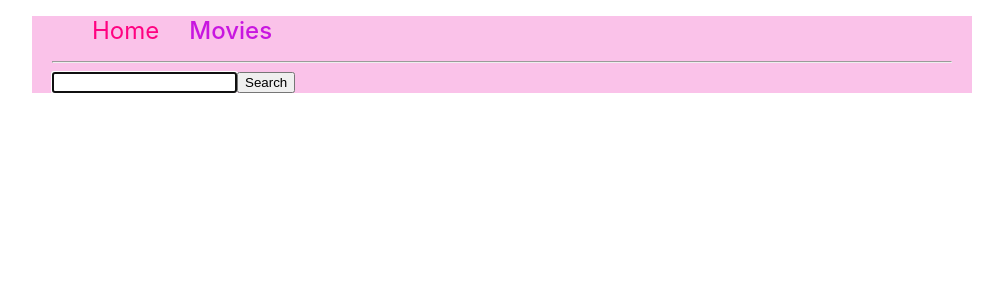
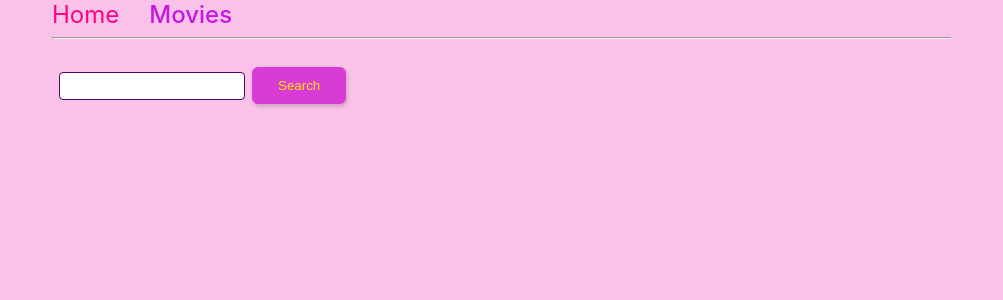
Before and after one commit to victoria2588/goit-react-hw-05-movies, a React (Create React App) app: page /goit-react-hw-05-movies/movies in a window 1280 px wide. Shown: the top 300 px of the page, without its empty margins (138-1141 px from the left). Built offline with nearby package versions, Linux system fonts and the light colour scheme.

Commit message:
commit 006

```diff
--- a/src/components/Cast/Cast.js
+++ b/src/components/Cast/Cast.js
@@ -9,24 +9,31 @@ const Cast = () => {
   const [actorList, setActorList] = useState([]);
 
   useEffect(() => {
+    if (!movieId) return;
+
     axios
       .get(`${BASE_URL}movie/${movieId}/credits?api_key=${API_KEY}`)
       .then(({ data }) => setActorList(data.cast))
       .catch(error => console.log(error));
   }, [movieId]);
 
+  const defaultImg =
+    'https://ireland.apollo.olxcdn.com/v1/files/0iq0gb9ppip8-UA/image;s=1000x700';
+
   return (
     <>
       <ListActors>
         {actorList.map(actor => (
           <li key={actor.id}>
-            {actor.profile_path && (
-              <img
-                src={`https://image.tmdb.org/t/p/w500${actor.profile_path}`}
-                alt={actor.name}
-                width="100px"
-              />
-            )}
+            <img
+              src={
+                actor.profile_path
+                  ? `https://image.tmdb.org/t/p/w500/${actor.profile_path}`
+                  : defaultImg
+              }
+              width="100px"
+              alt={actor.name}
+            />
             <p>{actor.name}</p>
             <p>Character: {actor.character}</p>
           </li>
--- /dev/null
+++ b/src/components/GlobalStyle.js
@@ -0,0 +1,42 @@
+// import 'modern-normalize';
+import { createGlobalStyle } from 'styled-components';
+
+export const GlobalStyle = createGlobalStyle`
+body {
+  margin: 0;
+  -webkit-font-smoothing: antialiased;
+  -moz-osx-font-smoothing: grayscale;
+	margin: 0;
+	color: #000;
+    background-color: #fac2e9;
+
+  }
+
+code {
+    font-family: source-code-pro, Menlo, Monaco, Consolas, 'Courier New',
+      monospace;
+  }
+
+ul {
+    list-style: none;
+    padding-left: 0;
+    margin-top: 0;
+    margin-bottom: 0;
+}
+
+  h1,
+  h2,
+  h3,
+  h4,
+  h5,
+  h6,
+  p {
+    margin: 0;
+}
+
+img {
+    display: block;
+    }
+
+
+`;
--- a/src/components/Layout/Layout.styled.jsx
+++ b/src/components/Layout/Layout.styled.jsx
@@ -7,7 +7,6 @@ export const NavList = styled.ul`
 `;
 export const Container = styled.div`
   max-width: 900px;
-  background-color: #fac2e9;
   margin: 0 auto;
   padding: 0 20px;
 `;
--- a/src/components/Reviews/Reviews.js
+++ b/src/components/Reviews/Reviews.js
@@ -8,6 +8,7 @@ const Reviews = () => {
   const [reviewsList, setReviewsList] = useState([]);
 
   useEffect(() => {
+    if (!movieId) return;
     axios
       .get(`${BASE_URL}movie/${movieId}/reviews?api_key=${API_KEY}`)
       .then(({ data }) => setReviewsList(data.results))
--- a/src/index.js
+++ b/src/index.js
@@ -4,10 +4,13 @@ import { BrowserRouter } from 'react-router-dom';
 import ReactDOM from 'react-dom/client';
 import { App } from 'components/App';
 import './index.css';
+import { GlobalStyle } from 'components/GlobalStyle';
 
 ReactDOM.createRoot(document.getElementById('root')).render(
   <React.StrictMode>
     <BrowserRouter basename="/goit-react-hw-05-movies">
+      <GlobalStyle />
+
       <App />
     </BrowserRouter>
   </React.StrictMode>
--- a/src/pages/MovieDetails/MovieDetails.styled.jsx
+++ b/src/pages/MovieDetails/MovieDetails.styled.jsx
@@ -4,21 +4,71 @@ import styled from 'styled-components';
 export const Description = styled.div`
   display: flex;
   gap: 20px;
+  margin-bottom: 25px;
 `;
 
 export const Button = styled(Link)`
-  display: flex;
+  background: #d93bd6;
+  border: 1px solid #d93bd6;
+  border-radius: 6px;
+  box-shadow: rgba(0, 0, 0, 0.2) 1px 2px 4px;
+  box-sizing: border-box;
+  color: #fce803;
+  display: inline-block;
+  text-decoration: none;
+
+  outline: 0;
+  padding: 10px 25px;
+  margin-top: 20px;
+  margin-bottom: 15px;
   text-align: center;
-  justify-content: center;
-  align-items: center;
-  text-decoration: none;
-  color: white;
-  width: 150px;
-  height: 30px;
-  /* border: 1px solid red; */
-  background-color: gray;
-  margin-bottom: 10px;
-  &:hover {
-    color: black;
+
+  &:hover,
+  &:active {
+    background-color: initial;
+    color: #4e0963;
+  }
+
+  &:active {
+    opacity: 0.5;
   }
 `;
+
+export const MovieDetailsTittle = styled.h1`
+  font-size: 24px;
+  font-weight: 700;
+  color: #db14b0;
+`;
+
+export const MovieDetailsText = styled.p`
+  font-size: 22px;
+  font-weight: 600;
+  font-style: italic;
+  color: #db14b0;
+`;
+
+export const MovieDetailsSubTittle = styled.h2`
+  font-size: 22px;
+  font-weight: 600;
+  font-style: italic;
+
+  color: #db14b0;
+`;
+export const MovieDetailsDesc = styled.p`
+  font-size: 18px;
+  font-weight: 400;
+  color: #a00b80;
+`;
+
+export const MovieDetailsPageSubTittle = styled.h3`
+  font-size: 24px;
+  color: #740a65;
+  text-align: center;
+  margin-bottom: 20px;
+`;
+
+export const InfoList = styled.ul`
+  display: flex;
+  gap: 30px;
+  margin-bottom: 20px;
+`;
--- a/src/pages/Movies/Movies.js
+++ b/src/pages/Movies/Movies.js
@@ -2,6 +2,7 @@ import axios from 'axios';
 import { useEffect, useState } from 'react';
 import { Link, useLocation, useSearchParams } from 'react-router-dom';
 import { BASE_URL, API_KEY } from 'api';
+import { SearchButton, SearchInput, SearchList } from './Movies.styled';
 
 const Movies = () => {
   const [searchParams, setSearchParams] = useSearchParams();
@@ -29,16 +30,16 @@ const Movies = () => {
   return (
     <div>
       <form onSubmit={handleSubmit}>
-        <input
+        <SearchInput
           type="text"
           value={searchQuery}
           autoComplete="off"
           autoFocus
           onChange={handleInputChange}
         />
-        <button type="submit">Search</button>
+        <SearchButton type="submit">Search</SearchButton>
       </form>
-      <ul>
+      <SearchList>
         {listFoundMovies.map(movie => (
           <li key={movie.id}>
             <Link to={`${movie.id}`} state={{ from: location }}>
@@ -46,7 +47,7 @@ const Movies = () => {
             </Link>
           </li>
         ))}
-      </ul>
+      </SearchList>
     </div>
   );
 };
--- a/src/pages/Movies/Movies.styled.jsx
+++ b/src/pages/Movies/Movies.styled.jsx
@@ -1,3 +1,40 @@
 import styled from 'styled-components';
 
-export const SearchButton = styled.button``;
+export const SearchButton = styled.button`
+  background: #d93bd6;
+  border: 1px solid #d93bd6;
+  border-radius: 6px;
+  box-shadow: rgba(0, 0, 0, 0.2) 1px 2px 4px;
+  box-sizing: border-box;
+  color: #fce803;
+  display: inline-block;
+  outline: 0;
+  padding: 10px 25px;
+  margin-top: 20px;
+  margin-bottom: 15px;
+  text-align: center;
+
+  &:hover,
+  &:active {
+    background-color: initial;
+    color: #4e0963;
+  }
+
+  &:active {
+    opacity: 0.5;
+  }
+`;
+
+export const SearchInput = styled.input`
+  border: 0;
+  outline: 1px solid #4e0963;
+  border-radius: 3px;
+  min-width: 130px;
+  height: 24px;
+  margin: 8px;
+  padding-left: 5px;
+`;
+
+export const SearchList = styled.ul`
+  font-size: 18px;
+`;
```
Also changed, not shown: src/components/Layout/Layout.js (+0 -40 lines), src/pages/Home/Home.js (+0 -37 lines), src/pages/MovieDetails/MovieDetails.js (+54 -96 lines).
